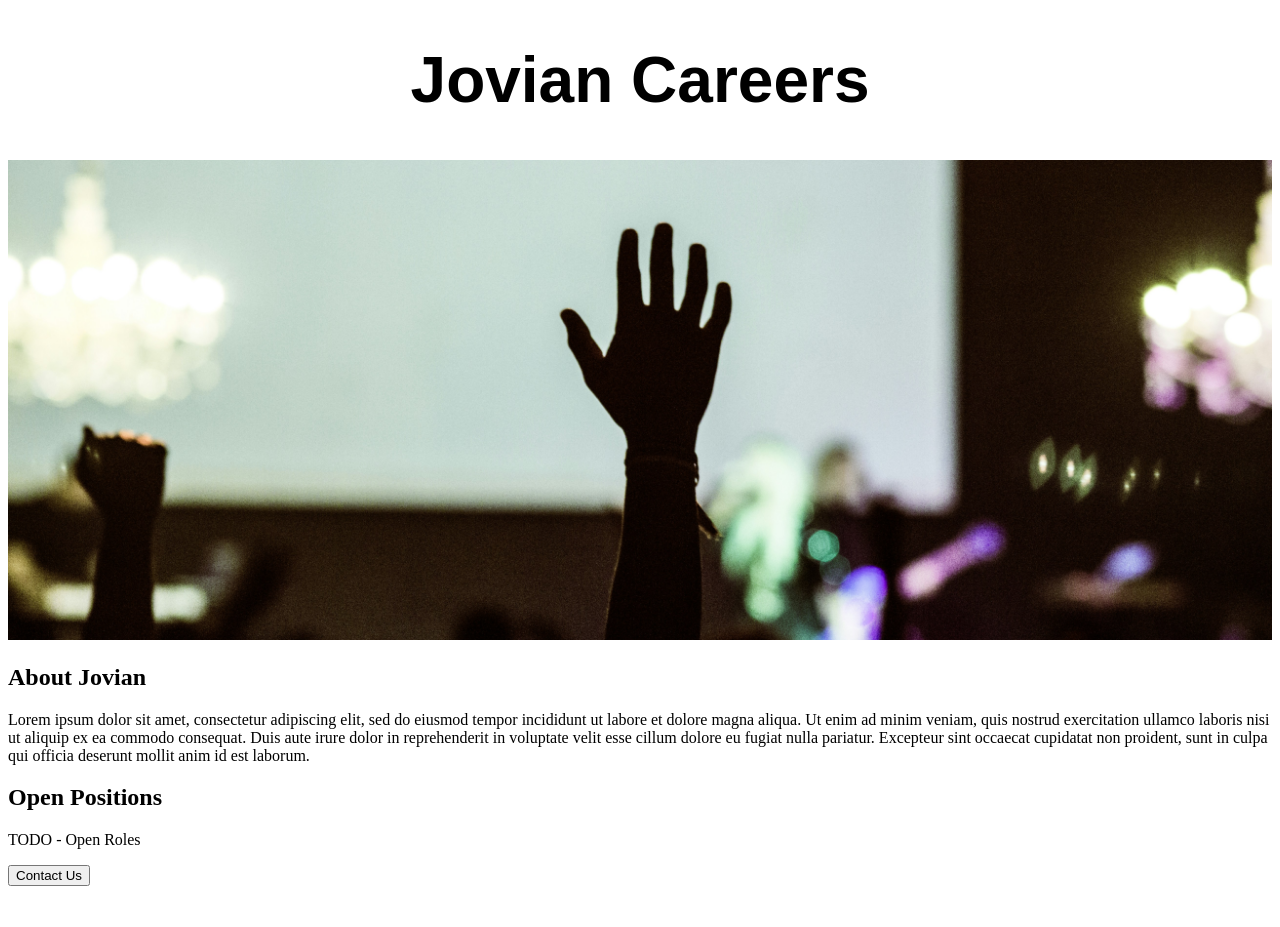
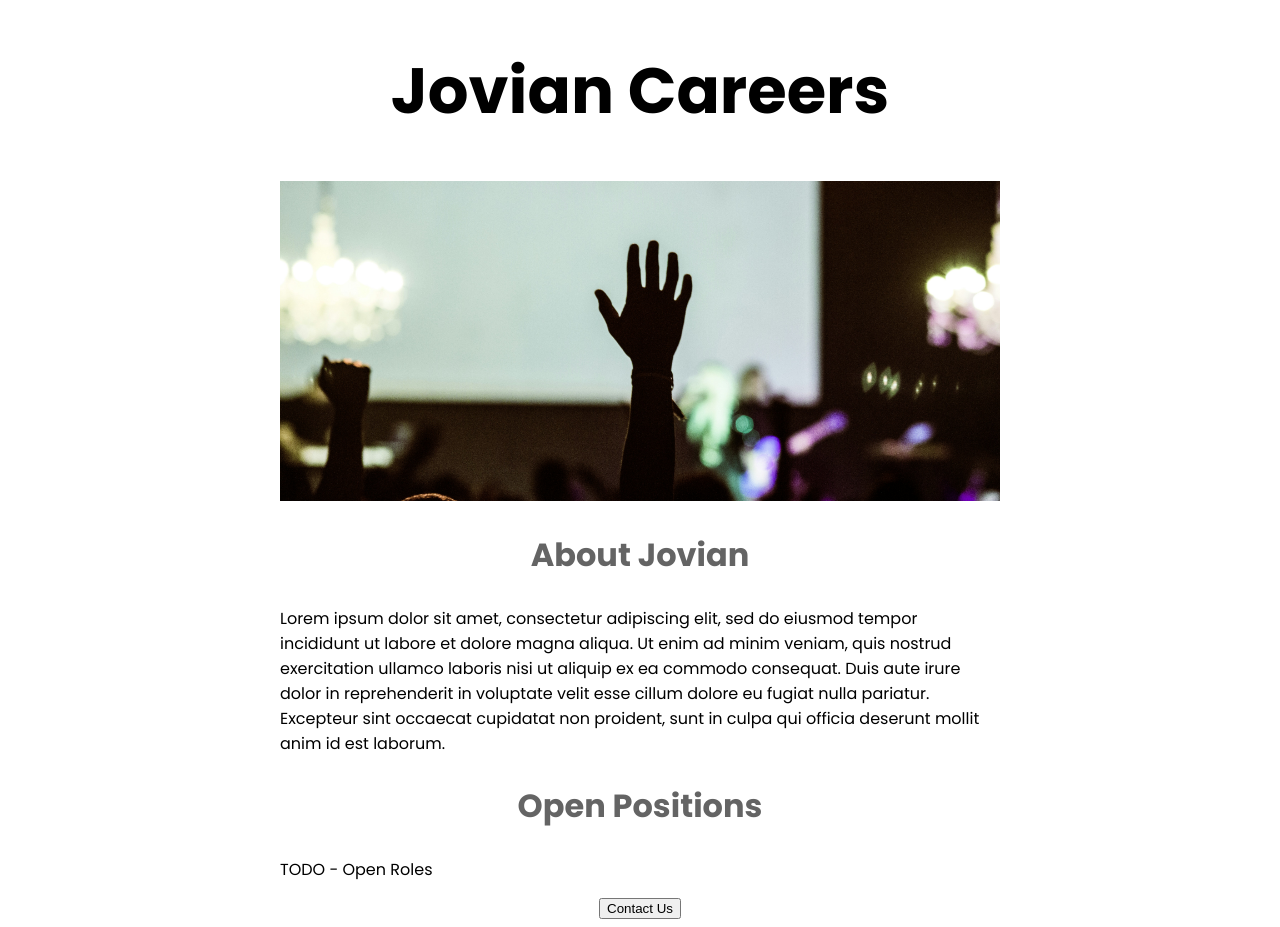
Before and after one commit to jahez07/careers-website, a Flask app: page / in a window 1280 px wide. Before the commit the page ends 886 px from the top, so only its background shows below. Run offline with Flask 3, Linux system fonts and the light colour scheme.

Commit message:
Styles update

```diff
--- a/templates/home.html
+++ b/templates/home.html
@@ -1,28 +1,49 @@
 <!DOCTYPE html>
 <html>
   <head>
+    <link href="https://fonts.googleapis.com/css2?family=Poppins:wght@400;700&display=swap" rel="stylesheet">
     <title>Waiting Period</title>
     <style>
       h1 {
         font-size: 4rem;
-        font-family: sans-serif;
+        font-family: 'Poppins', sans-serif;
         text-align: center;
       }
 
       #banner {
         width: 100%;
-        height: 30rem;
+        height: 20rem;
         object-fit: cover;
+      }
+
+      h2 {
+        font-size: 2rem;
+        font-family: 'Poppins', sans-serif;
+        text-align: center;
+        color: rgb(100, 100, 100);
+      }
+
+      p {
+        font-family: 'Poppins', sans-serif;
+      }
+
+      #container {
+        max-width: 720px;
+        margin: 0 auto;
       }
     </style>
   </head>
   <body>
+    <div id="container">
       <h1>Jovian Careers</h1>
       <img id="banner" src="https://c140f1e0-d3a3-4fb7-8e00-2a9af7b68f20-00-39ivl8t6orjn.sisko.replit.dev/static/banner1.jpg">
       <h2>About Jovian</h2>
       <p>Lorem ipsum dolor sit amet, consectetur adipiscing elit, sed do eiusmod tempor incididunt ut labore et dolore magna aliqua. Ut enim ad minim veniam, quis nostrud exercitation ullamco laboris nisi ut aliquip ex ea commodo consequat. Duis aute irure dolor in reprehenderit in voluptate velit esse cillum dolore eu fugiat nulla pariatur. Excepteur sint occaecat cupidatat non proident, sunt in culpa qui officia deserunt mollit anim id est laborum.</p>
       <h2>Open Positions</h2>
       <p>TODO - Open Roles</p>
+      <div style="text-align:center;">
       <button>Contact Us</button>
+      </div>
+    </div>
   </body>
 </html>
```
Lines whose indentation alone changed are shown as unchanged.
